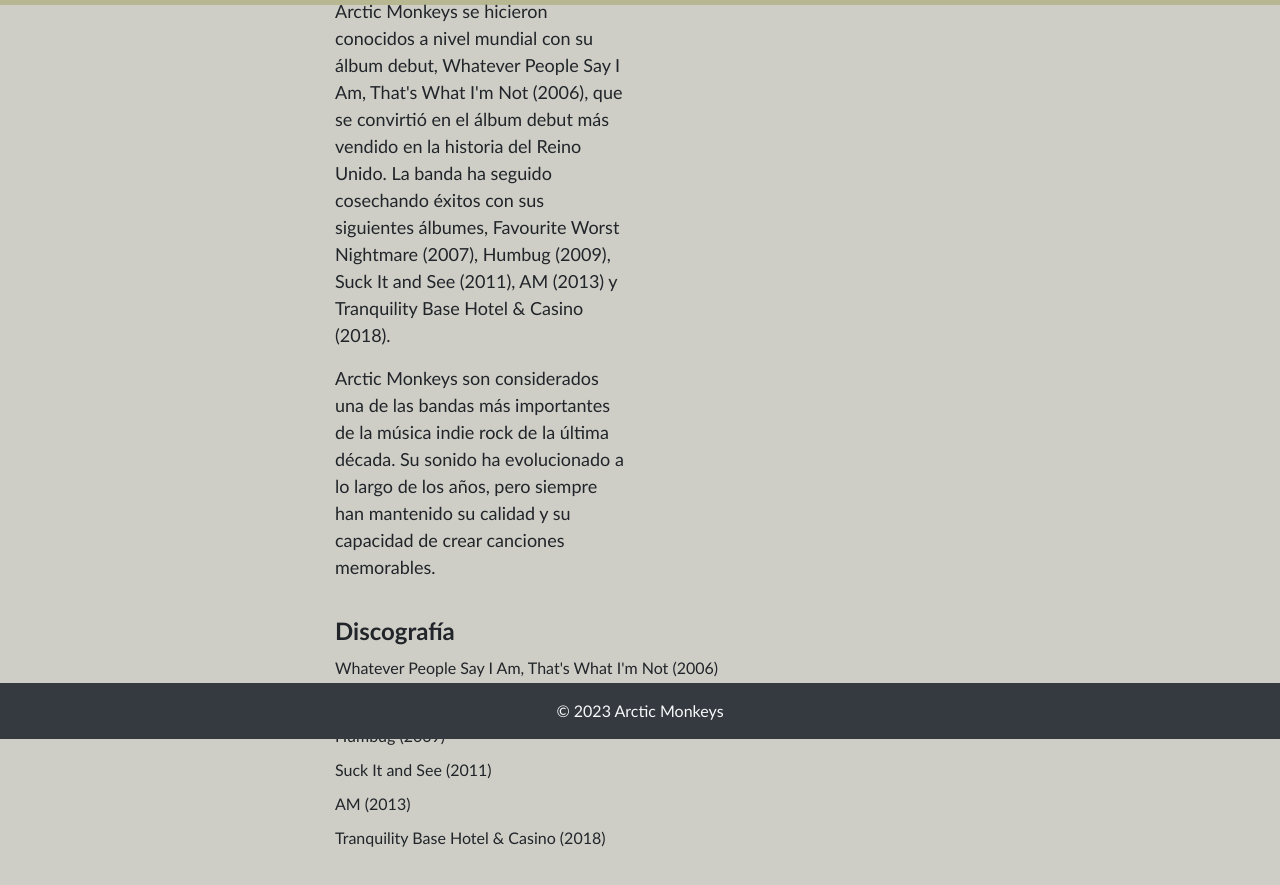
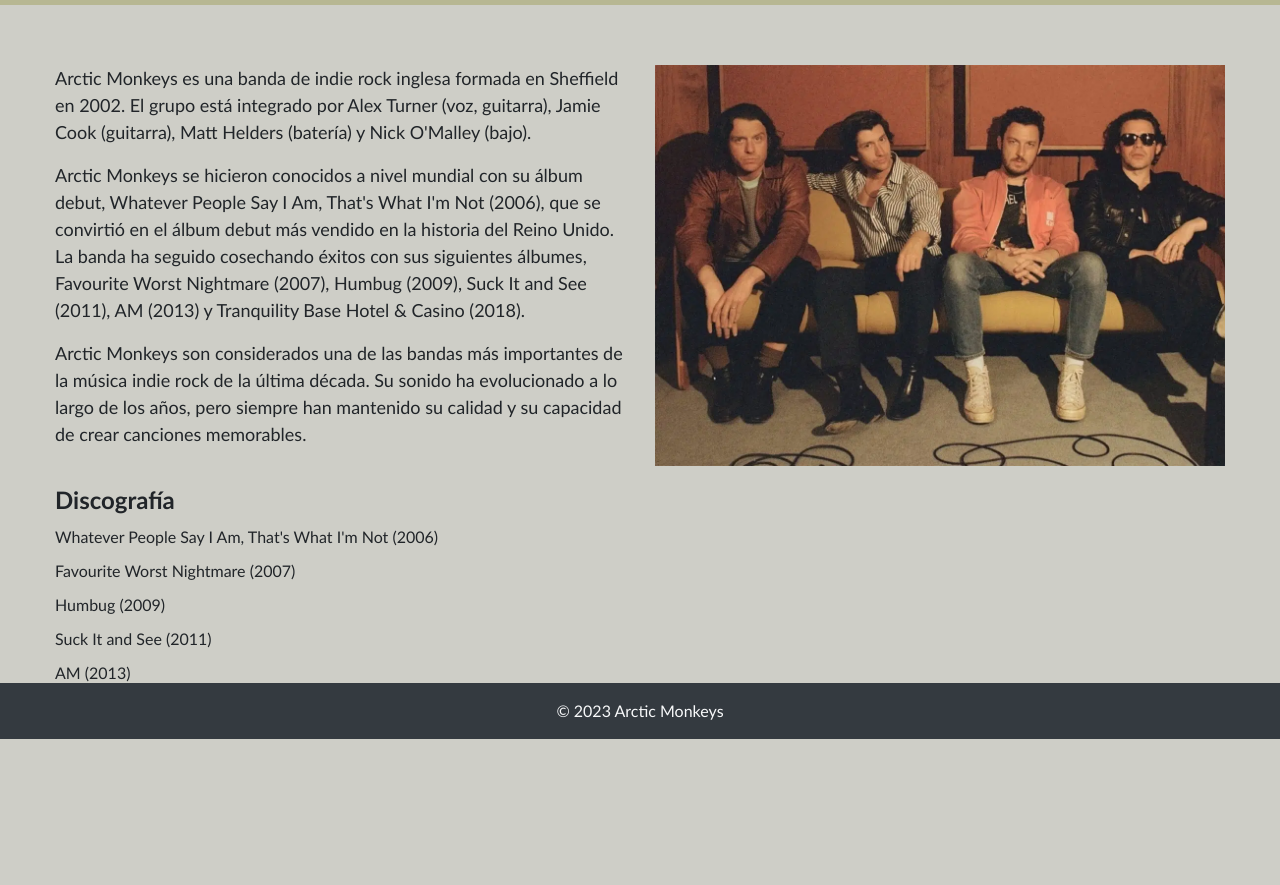
Before and after one commit to Oswi142/Arctic, a plain HTML site: page biografia.html in a window 1280 px wide. Shown: the part 61-946 px from the top of the page. After the commit the page ends 856 px from the top, so only its background shows below. Drawn offline with nearby package versions, Linux system fonts and the light colour scheme.

Commit message:
Pagina cambio 1

```diff
--- a/biografia.html
+++ b/biografia.html
@@ -24,11 +24,8 @@
         }
         /* Estilo para el contenido principal */
         main {
-        margin-bottom: 60px;
-        position: absolute;
-        top: 50%;
-        left: 50%;
-        transform: translate(-50%, -50%);
+          margin-top: 60px;
+          margin-bottom: 60px;
         }
 
         .container {
```
Also changed, not shown: discografia.html (+1 -4 lines).
